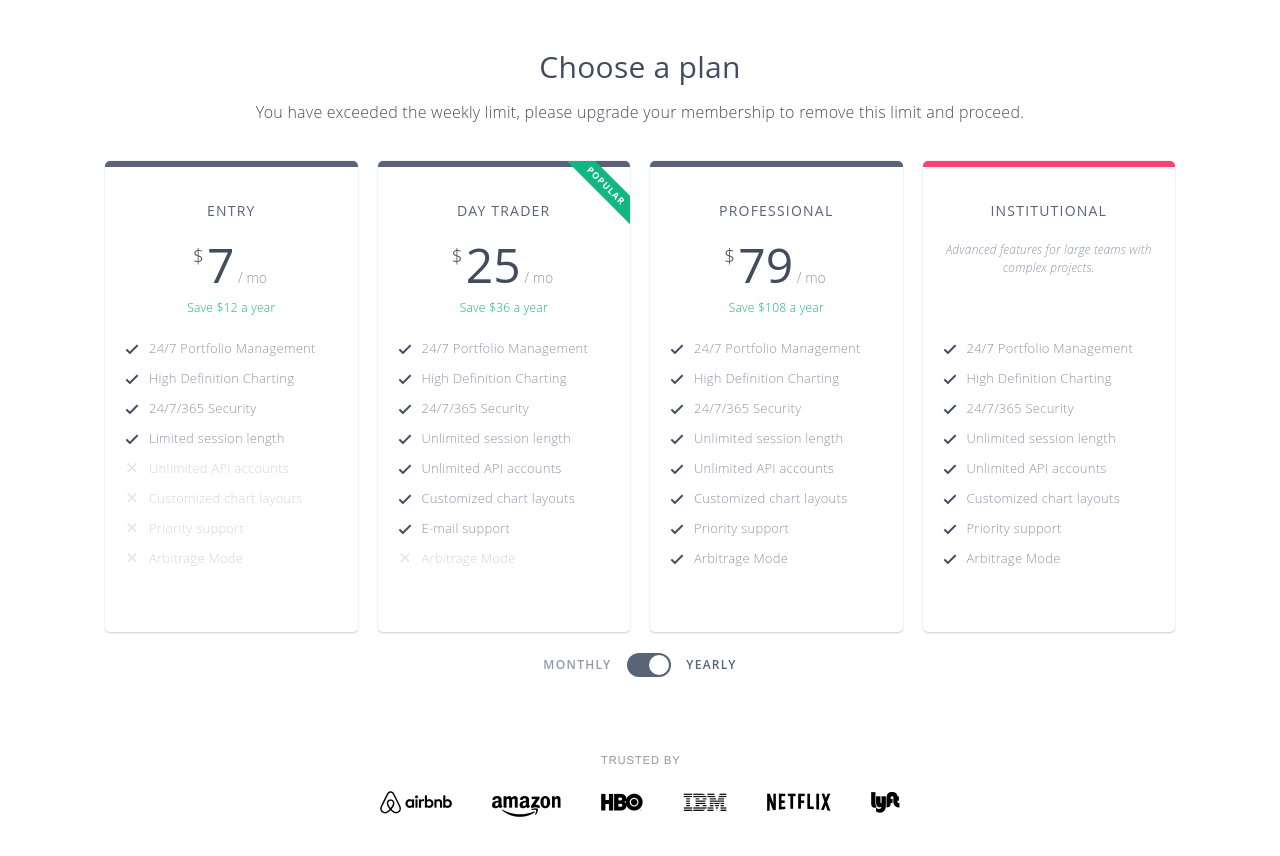
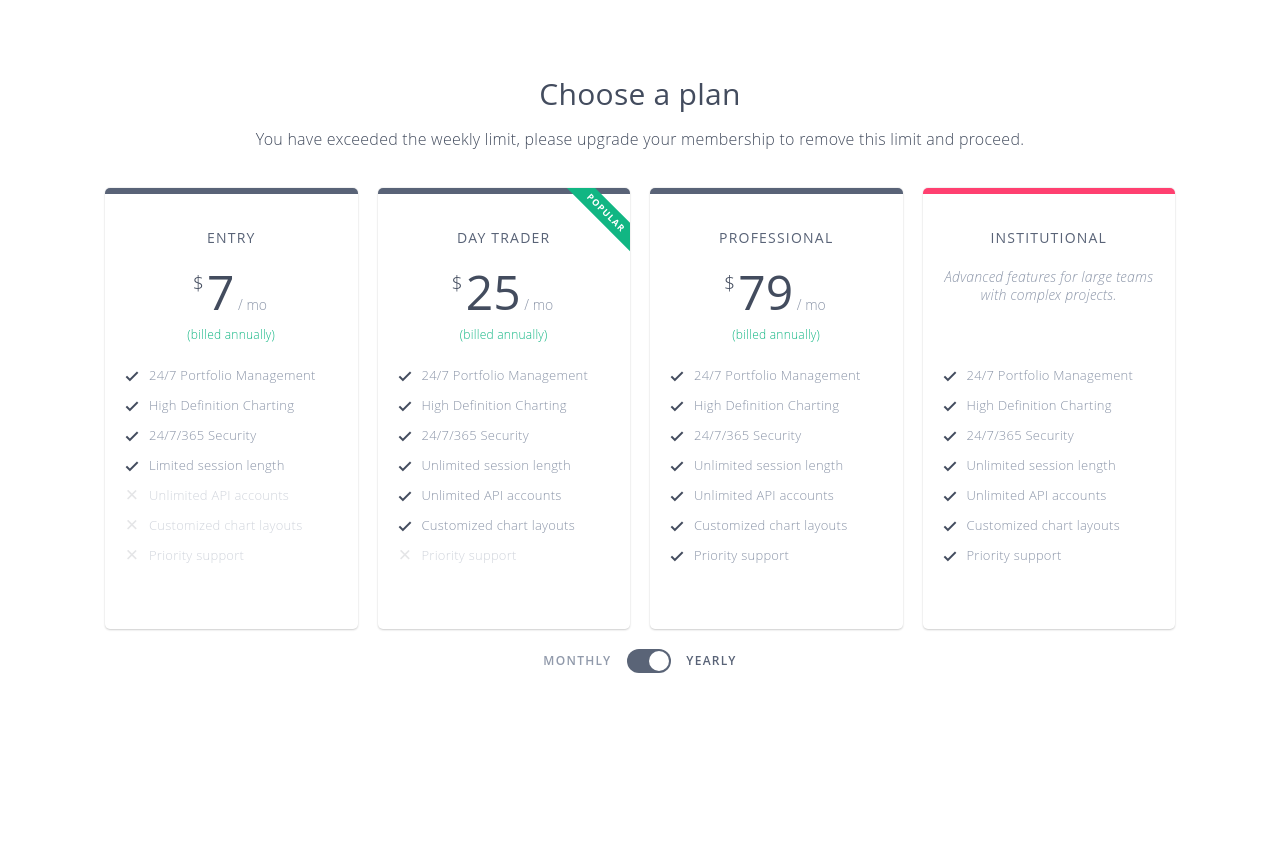
Before and after one commit to bodyanba/invision, a plain HTML site: page index.html in a window 1280 px wide. Both pictures are taken after a click on the element "YEARLY". After the commit the page ends 800 px from the top, so only its background shows below. Drawn offline with Linux system fonts and the light colour scheme.

Commit message:
annually

```diff
--- a/css/sass/style.sass
+++ b/css/sass/style.sass
@@ -155,6 +155,9 @@ a
 	line-height: 18px
 	margin-bottom: 20px
 
+.change-plan-summary-2
+	font-size: 14px
+
 .checkmark-list
 	color: #8C96A9
 	font-size: 13px
--- a/index.html
+++ b/index.html
@@ -19,7 +19,8 @@
 						<div class="change-plan-price">
 							<span class="dollar-sign">$</span><span class="price"><span class="monthly">8</span><span class="yearly">7</span></span> / mo
 						</div>
-						<div class="change-plan-yearly">Save $12 a year</div>
+						<!-- <div class="change-plan-yearly">Save $12 a year</div> -->
+						<div class="change-plan-yearly">(billed annually)</div>
 						<ul class="checkmark-list">
 							<li>24/7 Portfolio Management</li>
 							<li>High Definition Charting</li>
@@ -28,7 +29,6 @@
 							<li class="unsupported">Unlimited API accounts</li>
 							<li class="unsupported">Customized chart layouts</li>
 							<li class="unsupported">Priority support</li>
-							<li class="unsupported">Arbitrage Mode</li>
 						</ul>
 					</a>
 				</div>
@@ -38,7 +38,8 @@
 						<div class="change-plan-price">
 							<span class="dollar-sign">$</span><span class="price"><span class="monthly">28</span><span class="yearly">25</span></span> / mo
 						</div>
-						<div class="change-plan-yearly">Save $36 a year</div>
+						<!-- <div class="change-plan-yearly">Save $36 a year</div> -->
+						<div class="change-plan-yearly">(billed annually)</div>
 						<div class="recommended"></div>
 						<ul class="checkmark-list">
 							<li>24/7 Portfolio Management</li>
@@ -47,8 +48,7 @@
 							<li>Unlimited session length</li>
 							<li>Unlimited API accounts</li>
 							<li>Customized chart layouts</li>
-							<li>E-mail support</li>
-							<li class="unsupported">Arbitrage Mode</li>
+							<li class="unsupported">Priority support</li>
 						</ul>
 					</a>
 				</div>
@@ -58,7 +58,8 @@
 						<div class="change-plan-price">
 							<span class="dollar-sign">$</span><span class="price"><span class="monthly">88</span><span class="yearly">79</span></span> / mo
 						</div>
-						<div class="change-plan-yearly">Save $108 a year</div>
+						<!-- <div class="change-plan-yearly">Save $108 a year</div> -->
+						<div class="change-plan-yearly">(billed annually)</div>
 						<ul class="checkmark-list">
 							<li>24/7 Portfolio Management</li>
 							<li>High Definition Charting</li>
@@ -67,14 +68,13 @@
 							<li>Unlimited API accounts</li>
 							<li>Customized chart layouts</li>
 							<li>Priority support</li>
-							<li>Arbitrage Mode</li>
 						</ul>
 					</a>
 				</div>
 				<div class="col">
 					<div class="box enterprise">
 						<h5>Institutional</h5>
-						<div class="change-plan-summary">Advanced features for large teams with complex projects.</div>
+						<div class="change-plan-summary change-plan-summary-2">Advanced features for large teams with complex projects.</div>
 						<ul class="checkmark-list">
 							<li>24/7 Portfolio Management</li>
 							<li>High Definition Charting</li>
@@ -83,7 +83,6 @@
 							<li>Unlimited API accounts</li>
 							<li>Customized chart layouts</li>
 							<li>Priority support</li>
-							<li>Arbitrage Mode</li>
 						</ul>
 					</div>
 				</div>
@@ -96,7 +95,6 @@
 				</label>
 				<span id="yearly" class="toggler">Yearly</span>
 			</div>
-			<div class="change-plan-trusted-footer"></div>
 		</div>
 
 		<script src="js/common.js"></script>
```
Also changed, not shown: css/style.css, 1 other file.
